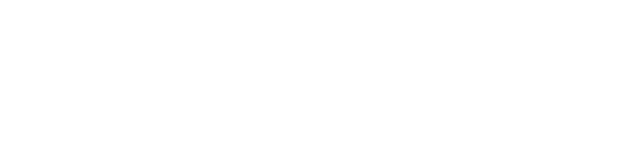
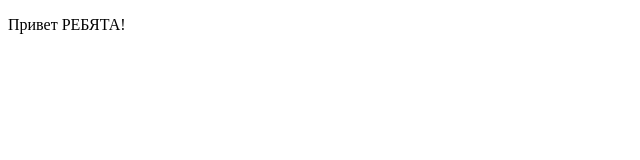
Before and after one commit to GO-HTML-CSS-JS-REACT-VITE-PG-SASS-VUE/group, a plain HTML site: page index.html in a window 1280 px wide. Shown: the whole page, without its empty margins (0-640 px from the left). Drawn offline with Linux system fonts and the light colour scheme.

Commit message:
Мои изменения

```diff
--- a/index.html
+++ b/index.html
@@ -6,6 +6,6 @@
     <title>Document</title>
 </head>
 <body>
-
+    <p>Привет РЕБЯТА!</p>
 </body>
 </html>
```
